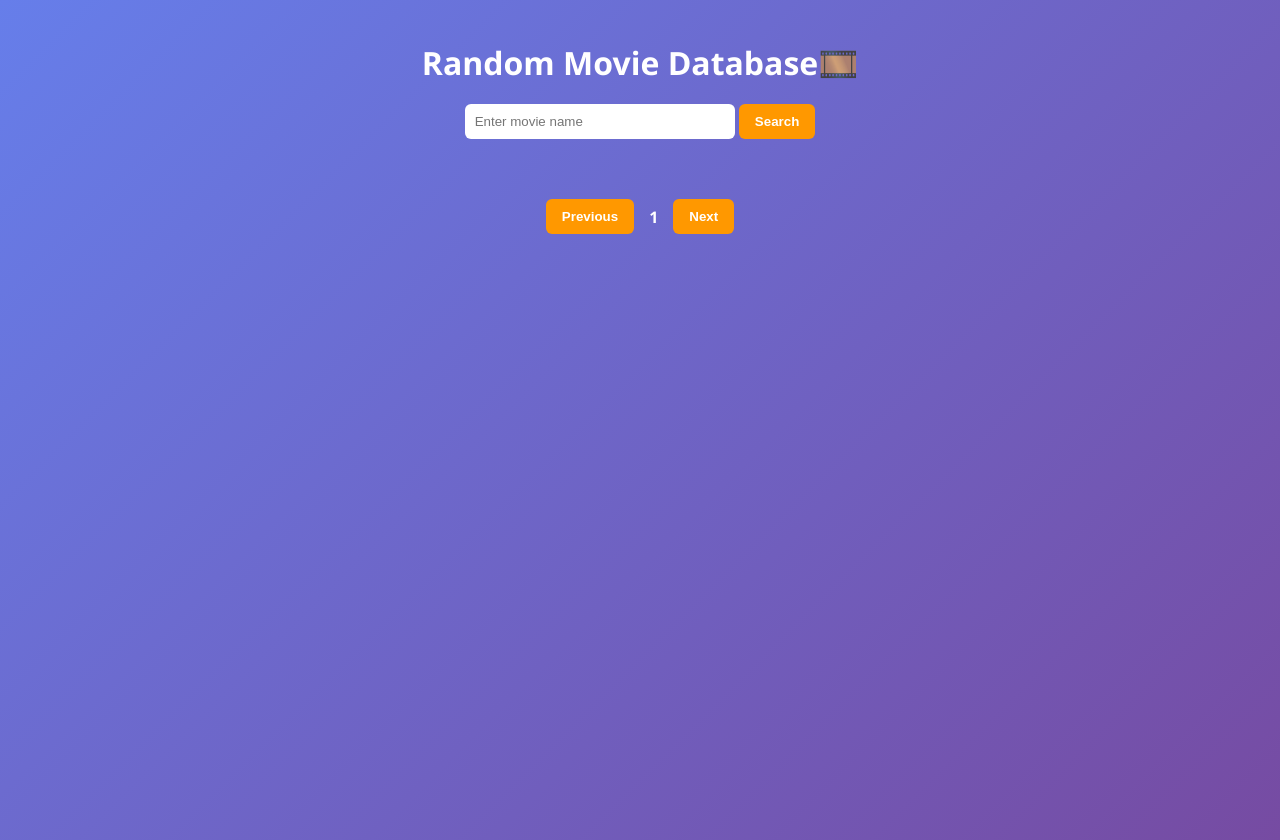
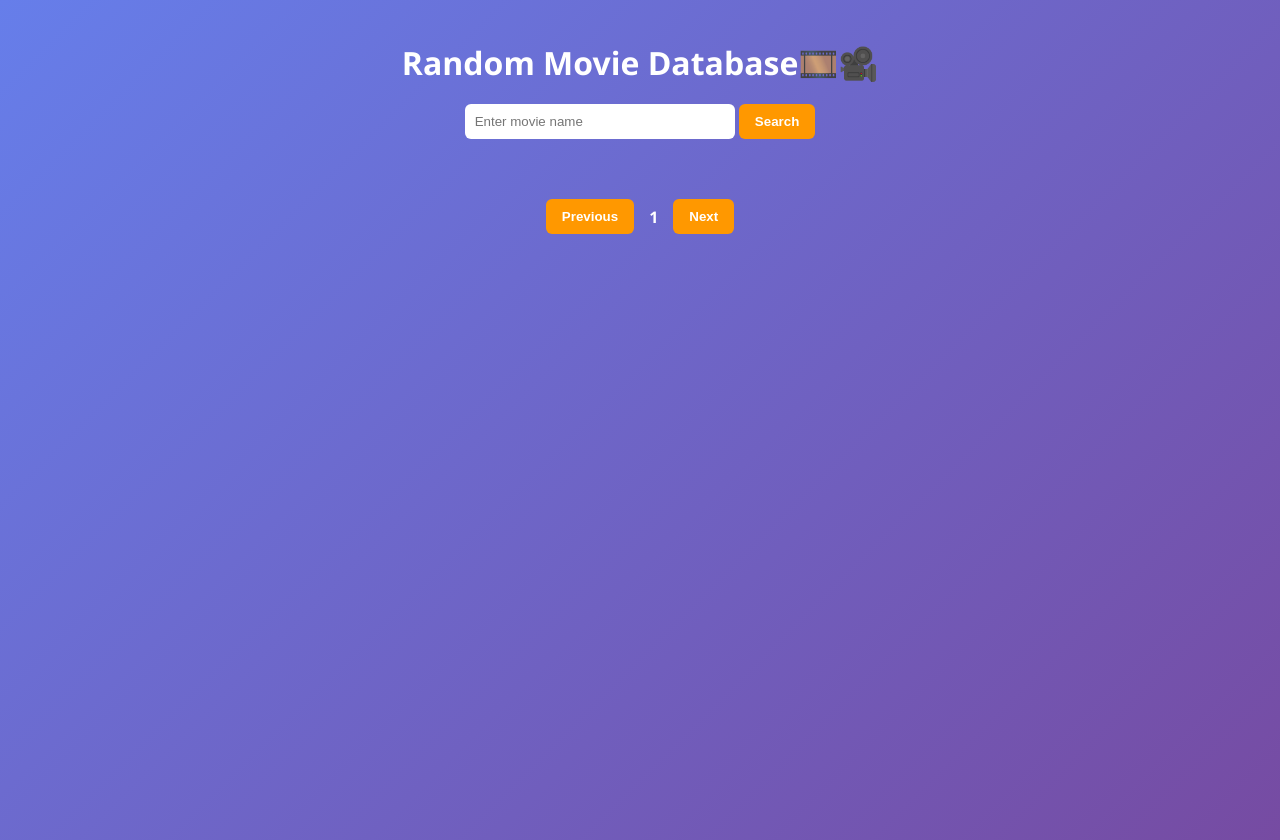
Before and after one commit to Jesi2025/API--basics, a plain HTML site: page 4_Movie database/index.html in a window 1280 px wide. Drawn offline with Linux system fonts and the light colour scheme.

Commit message:
added the emoji on heading

```diff
--- a/4_Movie database/index.html
+++ b/4_Movie database/index.html
@@ -8,7 +8,7 @@
 </head>
 <body>
 
-  <h1>Random Movie Database🎞️</h1>
+  <h1>Random Movie Database🎞️🎥</h1>
   <input type="text" id="search" placeholder="Enter movie name">
   <button id="searchBtn">Search</button>
 
```
